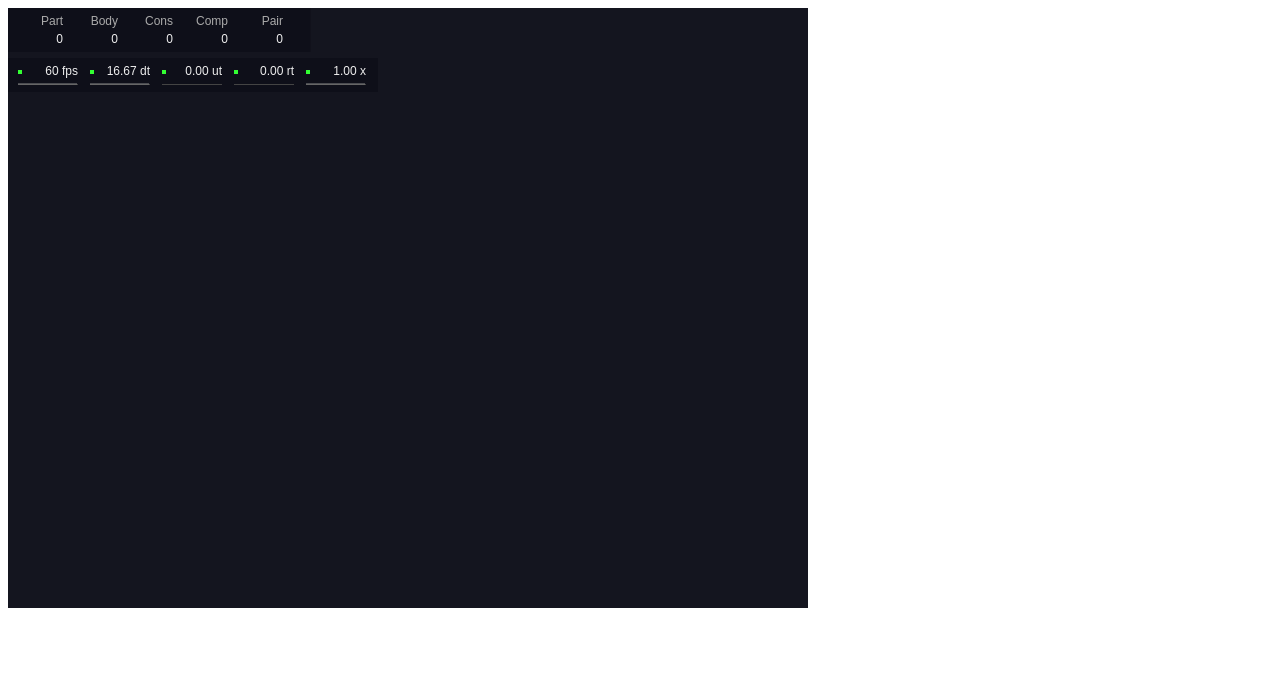
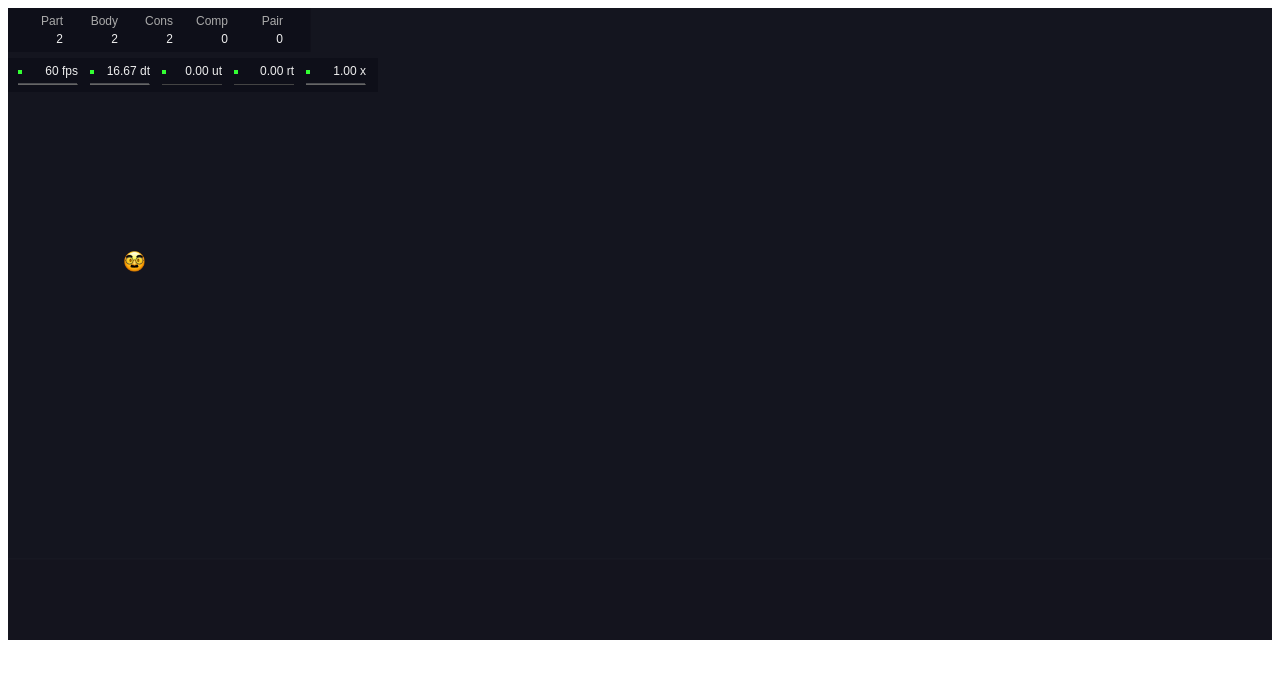
Before and after one commit to tristan-gaeta/cs361-final-project, a website: page index.html in a window 1280 px wide. Drawn offline with nearby package versions, Linux system fonts and the light colour scheme.

Commit message:
Added GameObjects class and re-organized Game file.

```diff
--- a/game.js
+++ b/game.js
@@ -1,15 +1,99 @@
-class Game{
-    constructor(){
-        this.engine = Matter.Engine.create();
-        this.renderer = Matter.Render.create({
-            element: document.body,
-            engine: this.engine,
-            options:{
-                showDebug: true,
+/**
+ * @class Game
+ * @author Tristan Gaeta
+ *
+ * @description Instances of a Game object contain a matter.js physics engine and renderer, which are run when
+ * the game object is created. All of the items in a game's engine-world are created through static methods
+ * within the GameObjects class.
+ */
+class Game {
+
+    static WIDTH_RATIO = 2; //The unit width of the game-world, render bounds, and display canvas
+
+    static HEIGHT_RATIO = 1; //The unit height of the game-world, render bounds, and display canvas
+
+    static RENDER_SCALE = 2000; //The dimension scale for the render bounds
+
+    static WORLD_SCALE = 2000; //The dimension scale for the game-world
+
+    static FLOOR_HEIGHT = Game.HEIGHT_RATIO * Game.WORLD_SCALE - 256;
+
+    /**
+     * @constructor creates new instances of a Game object. The display canvas for
+     * this game object is appended to the current document-body and both the engine
+     * and renderer are run on creation.
+     */
+    constructor() {
+        this.engine = Matter.Engine.create({ enableSleeping: true });
+
+        this.renderer = this.#createRenderer();
+
+        this.mouseConstraint = GameObjects.mouseConstraint(this);
+
+        this.slingShot = GameObjects.slingShot(this, 400, 800);
+
+        //We save the previous velocity for every body within the game-world,
+        //and remove all projectiles on sleep.
+        Matter.Events.on(this.engine, 'beforeUpdate', (event) => {
+            for (let body of event.source.world.bodies) {
+                if (body.label == "Projectile" && body.isSleeping) {
+                    Matter.Composite.remove(this.engine.world, body, true)
+                } else {
+                    body.velocityPrev = body.velocity;
+                }
             }
-        });
+        })
 
+        //We update the 'shockAbsorbed' by each body on impact. This value is calculated
+        //pair-wise by the difference in linear momentum of the two objects before impact.
+        Matter.Events.on(this.engine, "collisionStart", (event) => {
+            for (let pair of event.pairs) {
+                let momentumA = Matter.Vector.mult(pair.bodyA.velocityPrev, pair.bodyA.isStatic ? 0 : pair.bodyA.mass);
+                let momentumB = Matter.Vector.mult(pair.bodyB.velocityPrev, pair.bodyB.isStatic ? 0 : pair.bodyB.mass);
+                let mag = Matter.Vector.magnitude(Matter.Vector.sub(momentumA, momentumB));
+                pair.bodyA.shockAbsorbed = pair.bodyA.shockAbsorbed || 0;
+                pair.bodyA.shockAbsorbed += Math.floor(mag);
+
+                pair.bodyB.shockAbsorbed = pair.bodyB.shockAbsorbed || 0;
+                pair.bodyB.shockAbsorbed += Math.floor(mag);
+            }
+        })
+
+        let floor = Matter.Bodies.rectangle(Game.WIDTH_RATIO * Game.WORLD_SCALE / 2, Game.FLOOR_HEIGHT + 250, Game.WIDTH_RATIO * Game.WORLD_SCALE, 500, { isStatic: true, label: "Ground" });
+
+        Matter.Composite.add(this.engine.world, [floor, this.slingShot, this.slingShot.bodyB, this.mouseConstraint])
         Matter.Render.run(this.renderer);
         Matter.Runner.run(this.engine);
     }
+
+    /**
+     * @deprecated this method creates a renderer object and maximizes the canvas
+     * size.
+     *
+     * @returns a matter.js render object
+     */
+    #createRenderer() {
+        let pageWidth = document.body.clientWidth;
+        let pageHeight = window.innerHeight - 16;
+        if (pageWidth / pageHeight > Game.WIDTH_RATIO / Game.HEIGHT_RATIO) {
+            pageWidth = Game.WIDTH_RATIO * pageHeight / Game.HEIGHT_RATIO
+        } else {
+            pageHeight = Game.HEIGHT_RATIO * pageWidth / Game.WIDTH_RATIO
+        }
+
+        let render = Matter.Render.create({
+            element: document.body,
+            engine: this.engine,
+            bounds: Matter.Bounds.create([{ x: 0, y: 0 }, { x: Game.WIDTH_RATIO * Game.RENDER_SCALE, y: 0 }, { x: Game.WIDTH_RATIO * Game.RENDER_SCALE, y: Game.HEIGHT_RATIO * Game.RENDER_SCALE }, { x: 0, y: Game.HEIGHT_RATIO * Game.RENDER_SCALE }]),
+            hasBounds: true,
+            options: {
+                showDebug: true,
+                width: pageWidth,
+                height: pageHeight,
+                wireframes: false,
+                wireframeBackground: false,
+            },
+        });
+        return render;
+    }
 }
--- /dev/null
+++ b/gameObjects.js
@@ -0,0 +1,94 @@
+/***
+ * @class GameObjects
+ * @author Tristan Gaeta
+ *
+ * @description The GameObjects class contains static methods for creating game objects.
+ *
+ */
+class GameObjects {
+    static _PRE_SHOT_COLLISION_FILTER = { 'group': 2, 'category': 0b0000, 'mask': 0b0000 }
+
+    static _POST_SHOT_COLLISION_FILTER = { 'group': 1, 'category': 0b0001, 'mask': -1 }
+
+    static SLING_SHOT_LENGTH = 150
+
+    static projectile(x, y) {
+        let txt = Matter.Common.choose(["images/disguised-face_1f978.png", "images/face-with-head-bandage_1f915.png", "images/face-with-medical-mask_1f637.png", "images/face-with-raised-eyebrow_1f928.png"])
+        let body = Matter.Bodies.circle(x, y, 32, {
+            render: { sprite: { texture: txt, xScale: 64 / 130, yScale: 64 / 130 } },
+            restitution: 0.8,
+            collisionFilter: GameObjects._PRE_SHOT_COLLISION_FILTER,
+            label: "Projectile",
+            powerActivated: false,
+            launched: false,
+            activatePower: undefined,
+            sleepThreshold: 3000/16.666
+        });
+
+        return body
+    }
+
+    static mouseConstraint(game){
+        let gameMouse = Matter.Mouse.create(game.renderer.canvas,);
+        let mouseConstraint = Matter.MouseConstraint.create(game.engine, {
+            mouse: gameMouse,
+            collisionFilter: GameObjects._PRE_SHOT_COLLISION_FILTER,
+            constraint: {
+                stiffness: 1,
+                render: {
+                    visible: false
+                }
+            }
+        });
+        let scale = { x: Game.WIDTH_RATIO * Game.RENDER_SCALE / game.renderer.canvas.width, y: Game.HEIGHT_RATIO * Game.RENDER_SCALE / game.renderer.canvas.height }
+        Matter.Mouse.setScale(mouseConstraint.mouse, scale)
+        return mouseConstraint;
+    }
+
+    static slingShot(game, x, y) {
+        let constraint = Matter.Constraint.create({
+            label: "Sling Shot",
+            pointA: { x: x, y: y },
+            bodyB: GameObjects.projectile(x, y),
+            length: 0,
+            stiffness: 0.02,
+            render: {
+                type: "line",
+                anchors: false,
+            }
+        })
+        Matter.Events.on(game.mouseConstraint, "mouseup", () => {
+            let dist = Matter.Vector.magnitude(Matter.Vector.sub(constraint.bodyB.position, constraint.pointA))
+            if (dist > constraint.bodyB.circleRadius) {
+                constraint.bodyB.launched = true;
+                Matter.Body.setVelocity(constraint.bodyB, { x: 0, y: 0 })
+            }
+        })
+        Matter.Events.on(game.engine, "afterUpdate", () => {
+            //limit length
+            let diff = Matter.Vector.sub(constraint.bodyB.position, constraint.pointA);
+            let mag = Matter.Vector.magnitude(diff);
+            if (mag > GameObjects.SLING_SHOT_LENGTH) {
+                let offset = Matter.Vector.mult(diff, 1 - GameObjects.SLING_SHOT_LENGTH / mag);
+                let newPos = Matter.Vector.sub(constraint.bodyB.position, offset);
+                Matter.Body.setPosition(constraint.bodyB, newPos);
+            }
+            //check for launch
+            if (constraint.bodyB.launched) {
+                let dist = Matter.Vector.magnitude(Matter.Vector.sub(constraint.bodyB.position, constraint.pointA))
+                let prevDist = Matter.Vector.magnitude(Matter.Vector.sub(constraint.bodyB.positionPrev, constraint.pointA))
+                if (dist < constraint.bodyB.circleRadius && prevDist > constraint.bodyB.circleRadius) {
+                    constraint.bodyB.collisionFilter = GameObjects._POST_SHOT_COLLISION_FILTER;
+                    constraint.bodyB = GameObjects.projectile(constraint.pointA.x, constraint.pointA.y)
+                    setTimeout(() => {
+                        Matter.Composite.add(game.engine.world, constraint.bodyB)
+                    }, 500);
+                }
+            }
+
+        })
+        return constraint
+    }
+
+
+}
--- a/index.html
+++ b/index.html
@@ -6,9 +6,10 @@
     <meta name="viewport" content="width=device-width, initial-scale=1.0">
     <title>CS 240 Final Project</title>
 </head>
-<body>
+<body style="margin: 8px;">
     <script src="node_modules/matter-js/build/matter.js"></script>
     <script src="game.js"></script>
+    <script src="gameObjects.js"></script>
     <script src="app.js"></script>
 </body>
 </html>
```
Also changed, not shown: images/disguised-face_1f978.png (added), images/face-with-head-bandage_1f915.png (added), images/face-with-medical-mask_1f637.png (added), images/face-with-raised-eyebrow_1f928.png (added).
